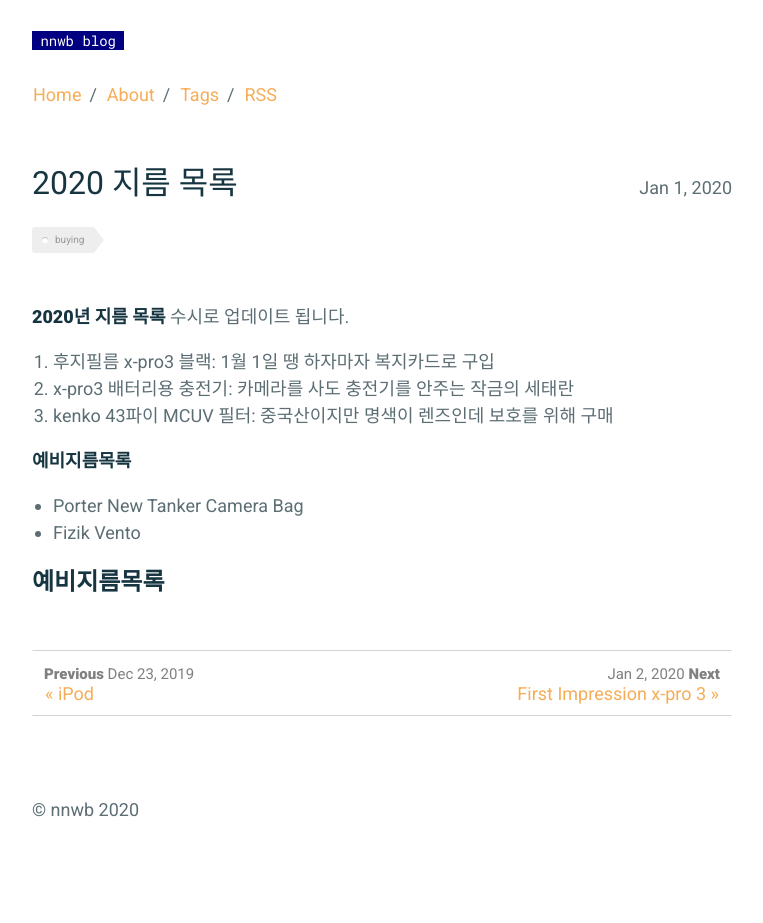
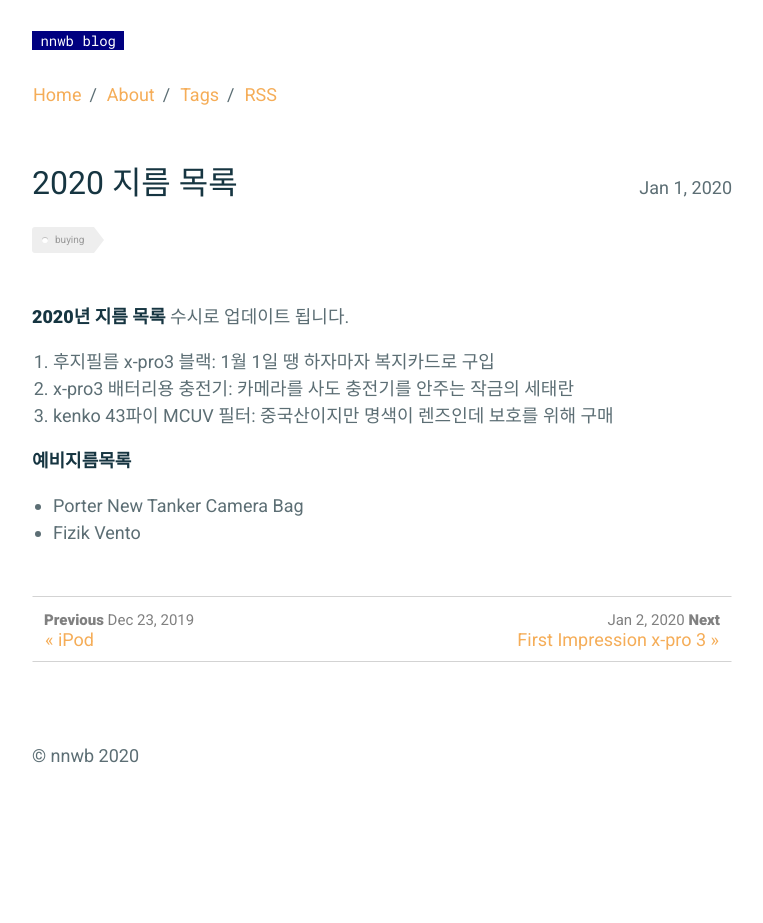
Before and after one commit to nnwb/nnwb.github.io, a Jekyll site: the page built from _posts/2020-01-01-2020buy.md, in a window 1280 px wide. Shown: the whole page, without its empty margins (258-1021 px from the left). Built offline with Jekyll 4.4.1, drawn with Linux system fonts in a browser that asks for light colours; comment, search, counter and statistics services are not loaded; after the commit the page ends 900 px from its top, so only the background shows below that.

Commit message:
Update 2020-01-01-2020buy.md

```diff
--- a/_posts/2020-01-01-2020buy.md
+++ b/_posts/2020-01-01-2020buy.md
@@ -17,6 +17,3 @@ comments: true
 **예비지름목록**
 - Porter New Tanker Camera Bag
 - Fizik Vento
-
-**예비지름목록**
--
```
